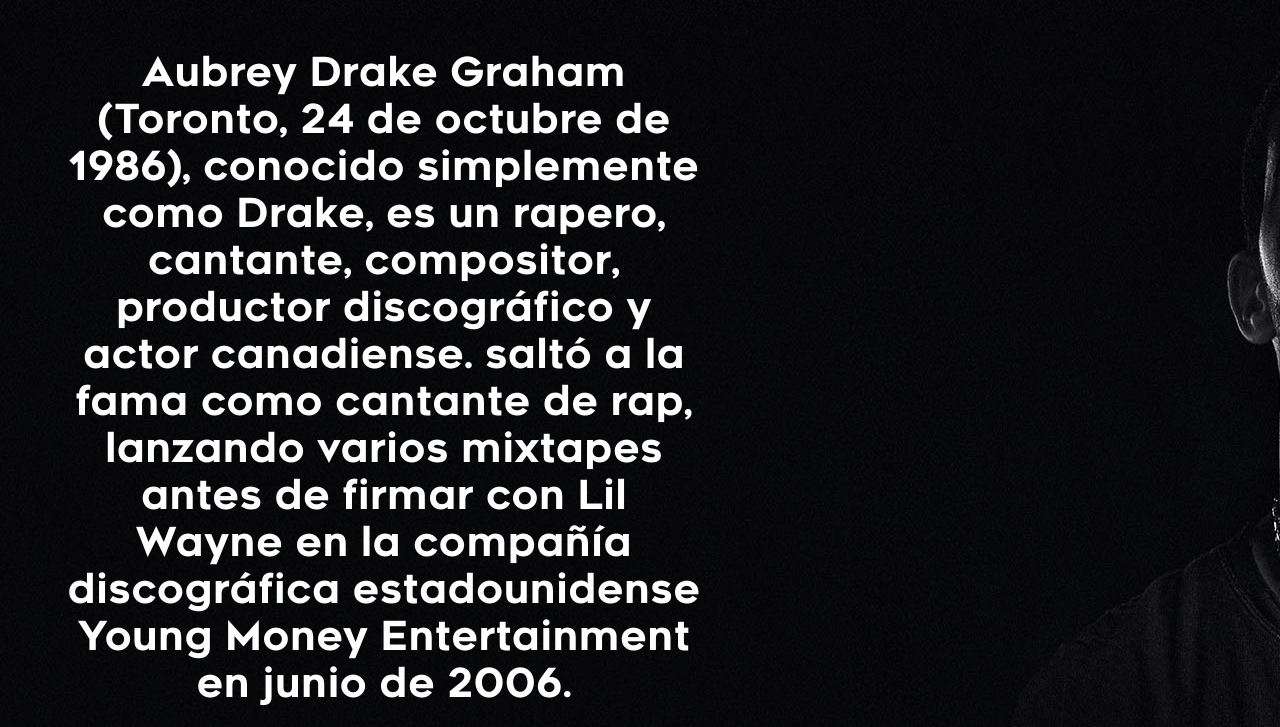
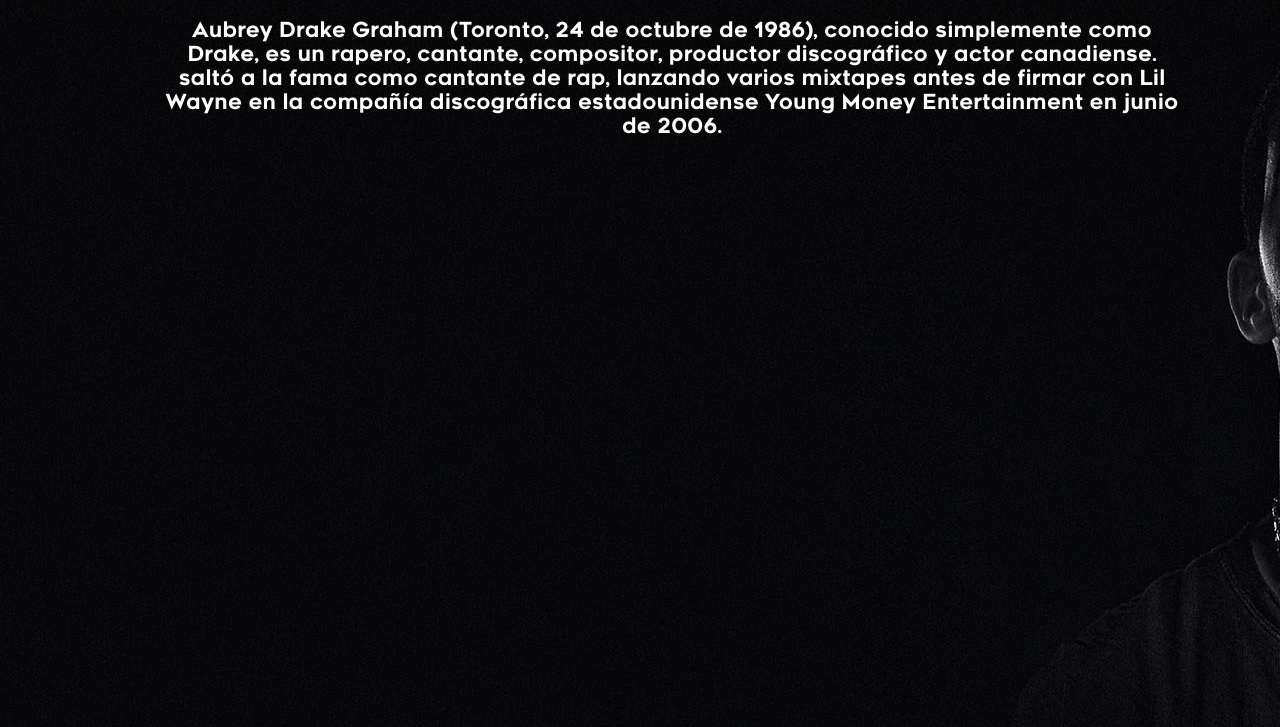
Before and after one commit to agustincor80/Drake, a plain HTML site: page index.html in a window 1280 px wide. Shown: the part 62-789 px from the top of the page. Drawn offline with Linux system fonts and the light colour scheme.

Commit message:
un poco de media querie

```diff
--- a/index.css
+++ b/index.css
@@ -59,3 +59,22 @@ header{
 
 
 }
+
+@media (min-width:393px){
+    .presentacion {
+        display: flex;
+        flex-direction: column;
+        height: 200vh;
+    }
+    header {
+        width: 100vw;
+
+    }
+    .textoPresentacion {
+        font-size: 130%;
+        text-align: center;
+        width: 80%;
+
+    }
+
+}
```
